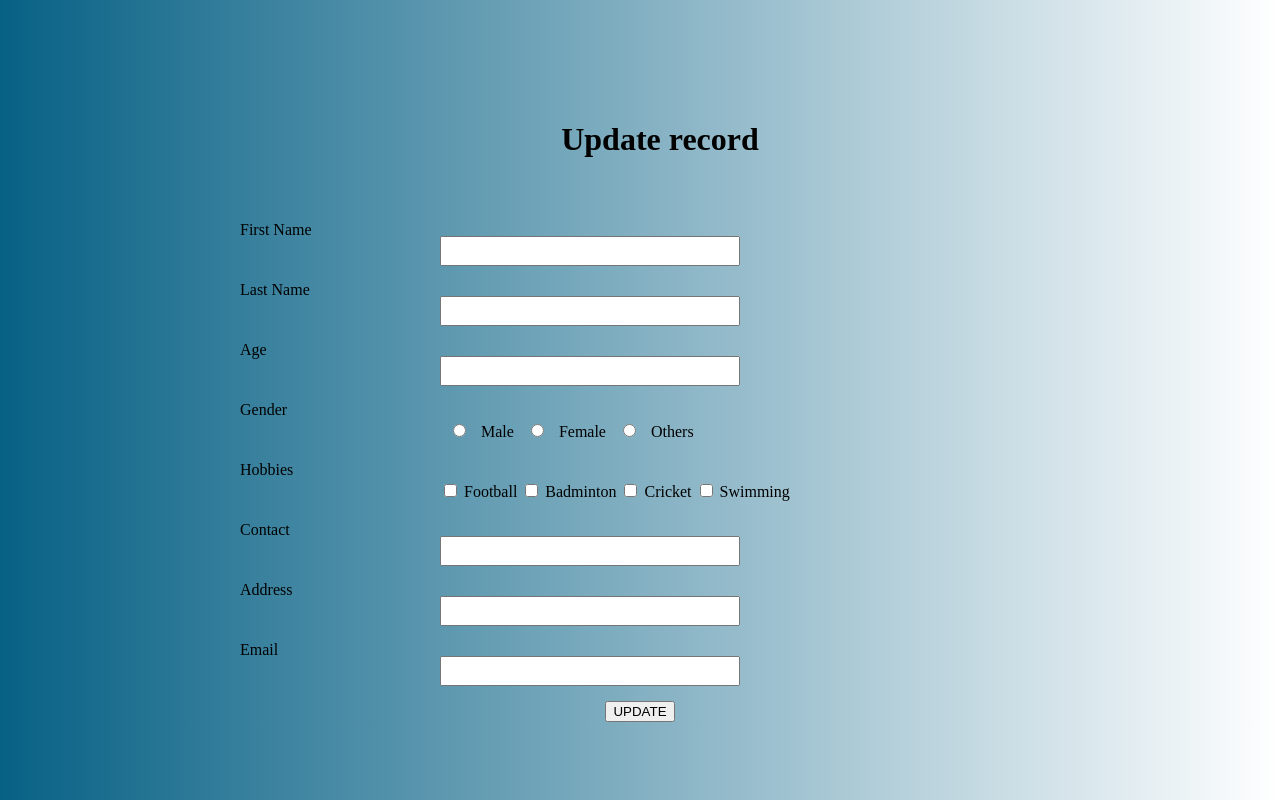
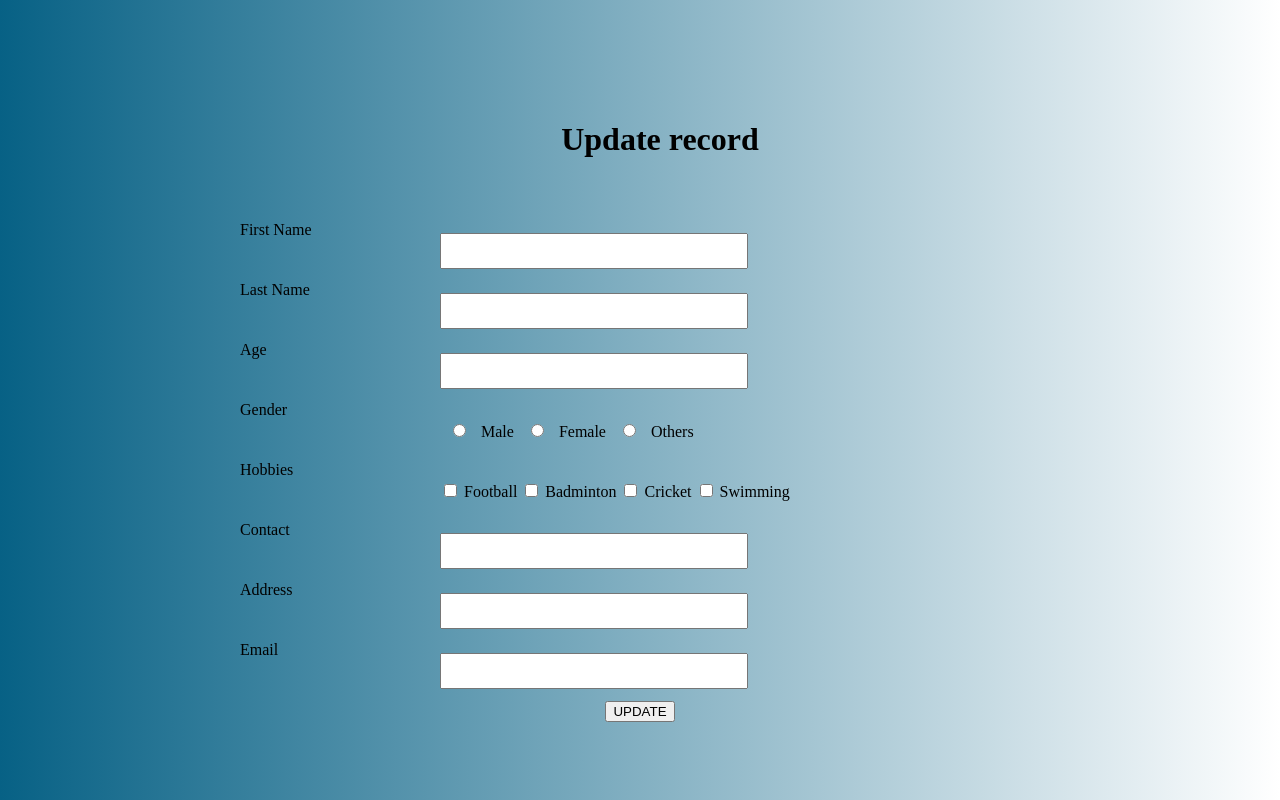
Before and after one commit to Shrikant2026/CRUD_git, a PHP site: page /edit.php?id=1 in a window 1280 px wide. Run offline with PHP 8.4, Linux system fonts and the light colour scheme; data that the repository does not hold is empty.

Commit message:
29DECremoved_boxsizing

```diff
--- a/CRUD/edit.php
+++ b/CRUD/edit.php
@@ -9,10 +9,6 @@
 	<meta charset="UTF-8">
 	<meta http-equiv="X-UA-Compatible" content="IE=edge">
 	<style type="text/css">
-		*{
-			box-sizing: border-box;
-
-		}
 		body{
 			margin: 0px auto;
 			max-width: 1320px;
```
